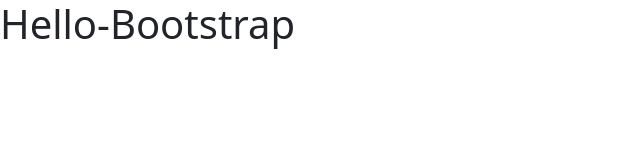
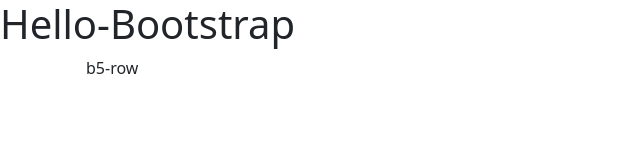
Before and after one commit to golfffff/feature-branch-workflow, a plain HTML site: page index.html in a window 1280 px wide. Shown: the full height of the page, 0-640 px from the left. Drawn offline with nearby package versions, Linux system fonts and the light colour scheme.

Commit message:
add container

```diff
--- a/index.html
+++ b/index.html
@@ -10,5 +10,10 @@
 </head>
 <body>
 <h1>Hello-Bootstrap</h1>
+
+<div class="container">
+  b5-row
+</div>
+
 </body>
 </html>
```
